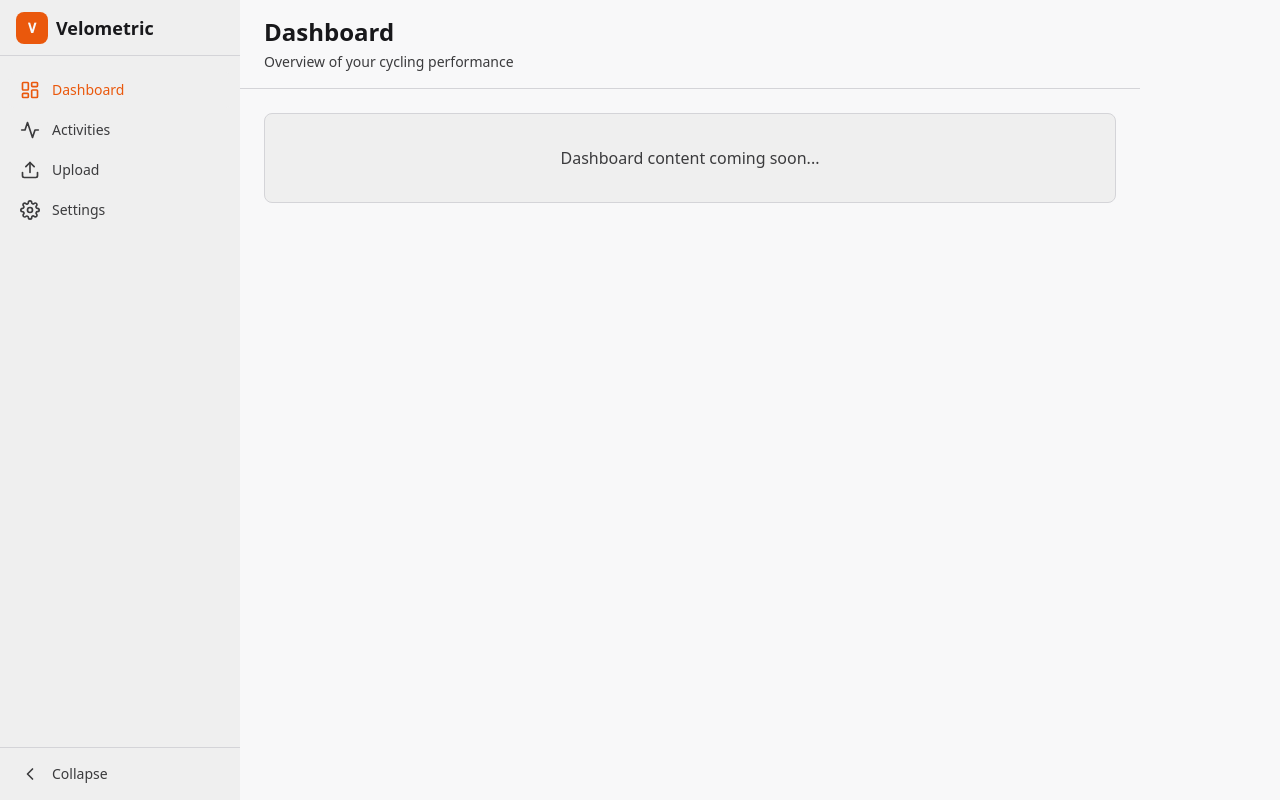
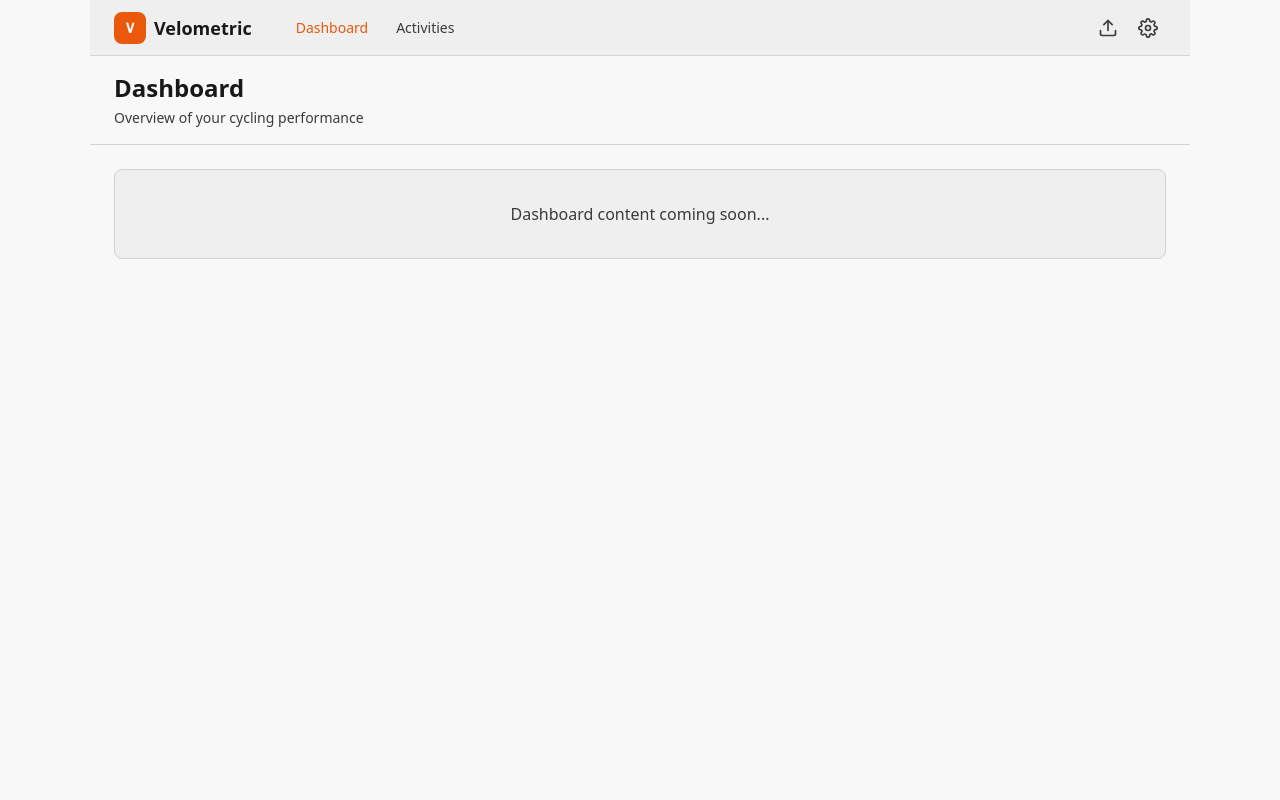
Before and after one commit to samdann/velometric, a Next.js app in the folder frontend/: page / in a window 1280 px wide. Built offline with nearby package versions, Linux system fonts and the light colour scheme.

Commit message:
New Design: main layout

```diff
--- a/frontend/src/components/layout/app-layout.tsx
+++ b/frontend/src/components/layout/app-layout.tsx
@@ -1,7 +1,6 @@
 "use client";
 
-import { SidebarProvider } from "@/hooks/use-sidebar";
-import { Sidebar } from "./sidebar";
+import { Topbar } from "./topbar";
 import { MainContent } from "./main-content";
 
 interface AppLayoutProps {
@@ -10,11 +9,9 @@ interface AppLayoutProps {
 
 export function AppLayout({ children }: AppLayoutProps) {
   return (
-    <SidebarProvider>
-      <div className="flex min-h-screen">
-        <Sidebar />
-        <MainContent>{children}</MainContent>
-      </div>
-    </SidebarProvider>
+    <div className="flex min-h-screen flex-col w-full max-w-[1100px] mx-auto">
+      <Topbar />
+      <MainContent>{children}</MainContent>
+    </div>
   );
 }
--- a/frontend/src/components/layout/index.ts
+++ b/frontend/src/components/layout/index.ts
@@ -1,8 +1,4 @@
 export { AppLayout } from "./app-layout";
-export { Sidebar } from "./sidebar";
-export { SidebarHeader } from "./sidebar-header";
-export { SidebarNav } from "./sidebar-nav";
-export { SidebarFooter } from "./sidebar-footer";
-export { NavItem } from "./nav-item";
+export { Topbar } from "./topbar";
 export { MainContent } from "./main-content";
 export { PageHeader } from "./page-header";
--- a/frontend/src/components/layout/main-content.tsx
+++ b/frontend/src/components/layout/main-content.tsx
@@ -1,25 +1,12 @@
-"use client";
-
-import { useSidebar } from "@/hooks/use-sidebar";
-import { SIDEBAR_WIDTH } from "@/lib/constants";
-
 interface MainContentProps {
   children: React.ReactNode;
 }
 
 export function MainContent({ children }: MainContentProps) {
-  const { isCollapsed } = useSidebar();
-
   return (
     <main
-      className="min-h-screen bg-background transition-[margin-left] duration-200"
-      style={{
-        marginLeft: isCollapsed
-          ? SIDEBAR_WIDTH.collapsed
-          : SIDEBAR_WIDTH.expanded,
-        width: `calc(100vw - ${isCollapsed ? SIDEBAR_WIDTH.collapsed : SIDEBAR_WIDTH.expanded}px)`,
-        maxWidth: '900px',
-      }}
+      className="flex-1 bg-background"
+      style={{ minWidth: "600px" }}
     >
       {children}
     </main>
--- a/frontend/src/components/layout/sidebar.tsx
+++ b/frontend/src/components/layout/sidebar.tsx
@@ -13,7 +13,7 @@ export function Sidebar() {
   return (
     <aside
       className={cn(
-        "fixed left-0 top-0 z-40 flex h-screen flex-col bg-background-subtle transition-[width] duration-200"
+        "sticky top-0 z-40 flex h-screen flex-shrink-0 flex-col bg-background-subtle transition-[width] duration-200"
       )}
       style={{
         width: isCollapsed ? SIDEBAR_WIDTH.collapsed : SIDEBAR_WIDTH.expanded,
--- /dev/null
+++ b/frontend/src/components/layout/topbar.tsx
@@ -0,0 +1,92 @@
+"use client";
+
+import Link from "next/link";
+import { usePathname } from "next/navigation";
+import { cn } from "@/lib/utils";
+import { UploadIcon, SettingsIcon } from "@/components/icons";
+
+function NavLink({
+  href,
+  exact,
+  children,
+}: {
+  href: string;
+  exact?: boolean;
+  children: React.ReactNode;
+}) {
+  const pathname = usePathname();
+  const isActive = exact ? pathname === href : pathname.startsWith(href);
+
+  return (
+    <Link
+      href={href}
+      className={cn(
+        "px-3 py-1.5 text-sm font-medium rounded-md transition-colors",
+        isActive
+          ? "text-primary"
+          : "text-foreground-muted hover:text-foreground"
+      )}
+    >
+      {children}
+    </Link>
+  );
+}
+
+function IconLink({
+  href,
+  label,
+  children,
+}: {
+  href: string;
+  label: string;
+  children: React.ReactNode;
+}) {
+  const pathname = usePathname();
+  const isActive = pathname.startsWith(href);
+
+  return (
+    <div className="relative group">
+      <Link
+        href={href}
+        className={cn(
+          "flex items-center justify-center w-9 h-9 rounded-md transition-colors",
+          isActive
+            ? "text-primary"
+            : "text-foreground-muted hover:text-foreground hover:bg-background-subtle"
+        )}
+      >
+        {children}
+      </Link>
+      <div className="absolute right-0 top-full mt-1.5 px-2 py-1 text-xs text-foreground bg-surface border border-border rounded-md opacity-0 group-hover:opacity-100 pointer-events-none whitespace-nowrap transition-opacity duration-150 shadow-sm">
+        {label}
+      </div>
+    </div>
+  );
+}
+
+export function Topbar() {
+  return (
+    <header className="sticky top-0 z-40 flex h-14 items-center border-b border-border bg-background-subtle px-6 gap-8">
+      <div className="flex items-center gap-2">
+        <div className="flex h-8 w-8 items-center justify-center rounded-lg bg-primary">
+          <span className="font-mono text-sm font-bold text-background">V</span>
+        </div>
+        <span className="text-lg font-semibold text-foreground">Velometric</span>
+      </div>
+
+      <nav className="flex items-center gap-1">
+        <NavLink href="/" exact>Dashboard</NavLink>
+        <NavLink href="/activities">Activities</NavLink>
+      </nav>
+
+      <div className="ml-auto flex items-center gap-1">
+        <IconLink href="/upload" label="Upload">
+          <UploadIcon />
+        </IconLink>
+        <IconLink href="/settings" label="Settings">
+          <SettingsIcon />
+        </IconLink>
+      </div>
+    </header>
+  );
+}
```
